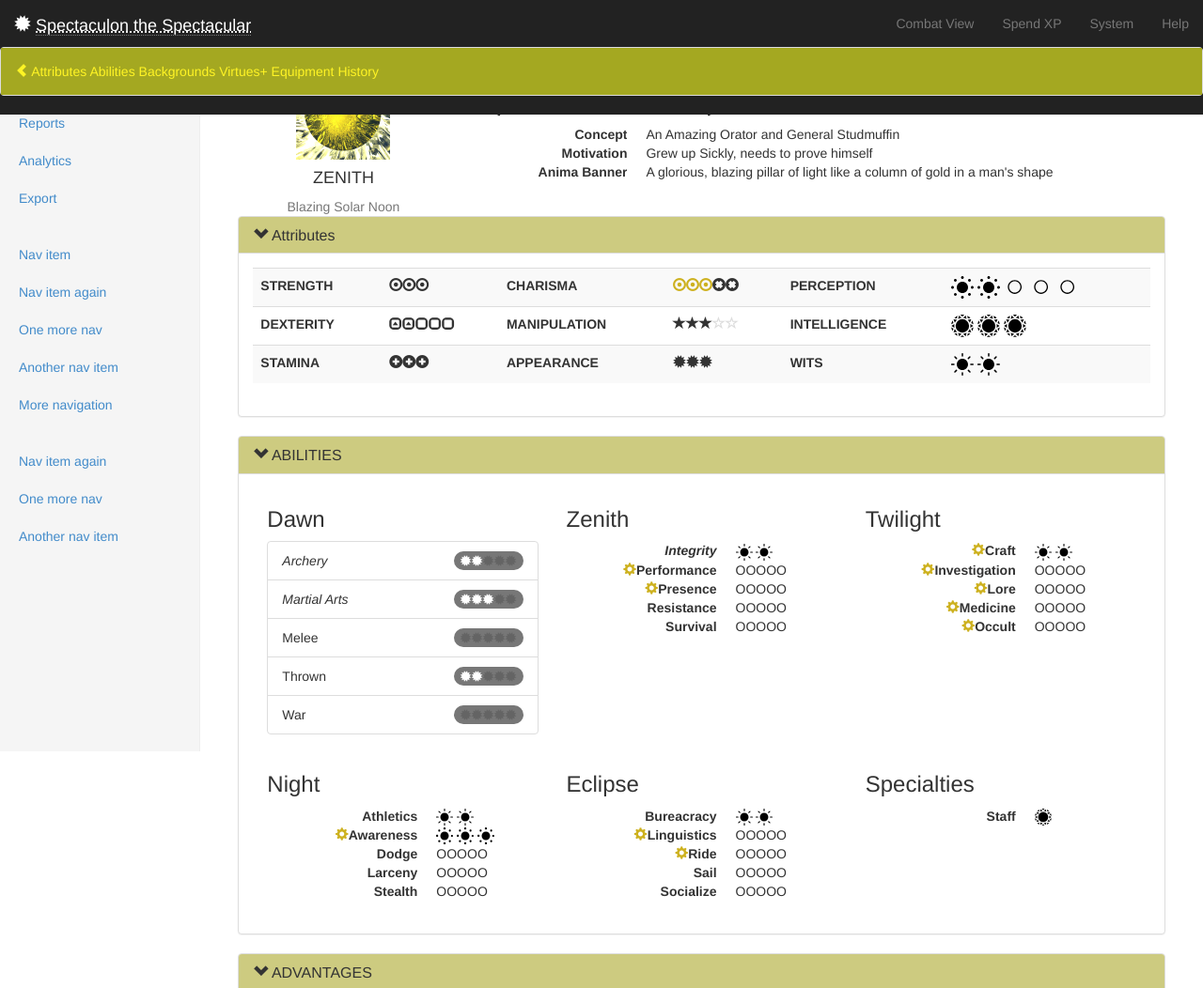
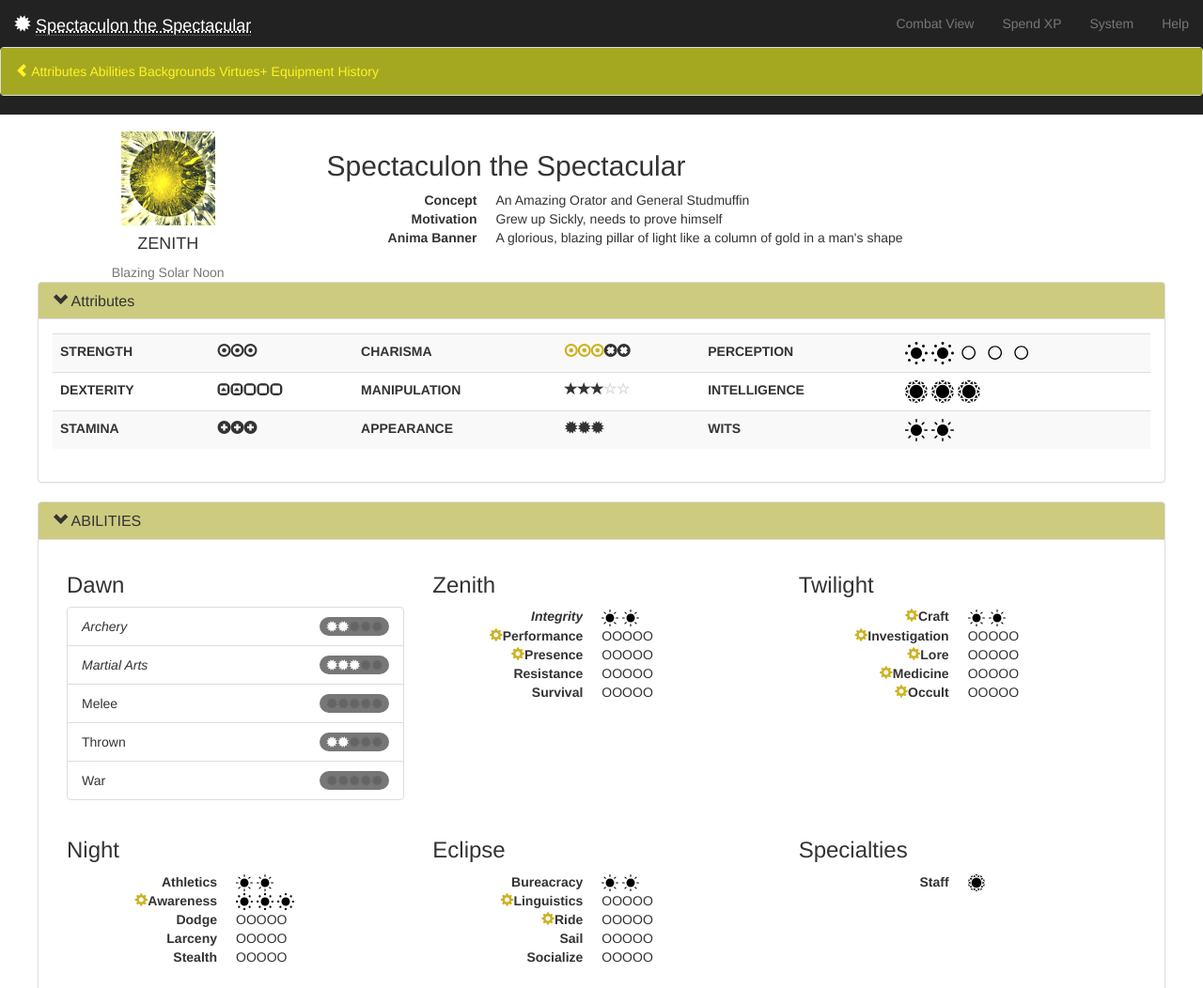
Before and after one commit to redaikidoka/Sistema, a plain HTML site: page index.html in a window 1280 px wide. Shown: the top 1052 px of the page at 94% size. Drawn offline with nearby package versions, Linux system fonts and the light colour scheme; a script that the page names is missing; files whose address does not match are found by name.

Commit message:
futzing around removing the sidebar

```diff
--- a/css/sistema.css
+++ b/css/sistema.css
@@ -1,3 +1,53 @@
+body {
+  min-height: 2000px;
+  padding-top: 120px;
+}
+
+
+
+/* FROM NAVBAR THINGY */
+
+/*
+ * Base structure
+ */
+
+
+
+/*
+ * Global add-ons
+ */
+
+.sub-header {
+  padding-bottom: 10px;
+  border-bottom: 1px solid #eee;
+}
+
+/*
+ * Top navigation
+ * Hide default border to remove 1px line.
+ */
+.navbar-fixed-top {
+  border: 0;
+}
+
+
+/*
+ * Main content
+ */
+
+.main {
+  padding: 20px;
+}
+@media (min-width: 768px) {
+  .main {
+    padding-right: 40px;
+    padding-left: 40px;
+  }
+}
+.main .page-header {
+  margin-top: 0;
+}
+
 
 
 .mote {
--- a/dashboard.css
+++ /dev/null
@@ -1,85 +0,0 @@
-/*
- * Base structure
- */
-
-/* Move down content because we have a fixed navbar that is 50px tall */
-body {
-  padding-top: 50px;
-}
-
-
-/*
- * Global add-ons
- */
-
-.sub-header {
-  padding-bottom: 10px;
-  border-bottom: 1px solid #eee;
-}
-
-/*
- * Top navigation
- * Hide default border to remove 1px line.
- */
-.navbar-fixed-top {
-  border: 0;
-}
-
-/*
- * Sidebar
- */
-
-/* Hide for mobile, show later */
-.sidebar {
-
-}
-@media (min-width: 768px) {
-  .sidebar {
-    position: fixed;
-    top: 51px;
-    bottom: 0;
-    left: 0;
-    z-index: 1000;
-    display: block;
-    padding: 20px;
-    overflow-x: hidden;
-    overflow-y: auto; /* Scrollable contents if viewport is shorter than content. */
-    background-color: #f5f5f5;
-    border-right: 1px solid #eee;
-  }
-}
-
-/* Sidebar navigation */
-.nav-sidebar {
-  margin-right: -21px; /* 20px padding + 1px border */
-  margin-bottom: 20px;
-  margin-left: -20px;
-}
-.nav-sidebar > li > a {
-  padding-right: 20px;
-  padding-left: 20px;
-}
-.nav-sidebar > .active > a,
-.nav-sidebar > .active > a:hover,
-.nav-sidebar > .active > a:focus {
-  color: #fff;
-  background-color: #428bca;
-}
-
-
-/*
- * Main content
- */
-
-.main {
-  padding: 20px;
-}
-@media (min-width: 768px) {
-  .main {
-    padding-right: 40px;
-    padding-left: 40px;
-  }
-}
-.main .page-header {
-  margin-top: 0;
-}
--- a/index.html
+++ b/index.html
@@ -13,9 +13,6 @@
 
     <!-- Bootstrap core CSS -->
     <link href="css/bootstrap.min.css" rel="stylesheet">
-
-    <!-- Custom styles for this template -->
-    <link href="dashboard.css" rel="stylesheet">
 
     <!-- Sistema Styles -->
     <link href="css/sistema.css" rel="stylesheet">
@@ -72,40 +69,9 @@
 
     <section class="container-fluid">
         <div class="row">
-            <nav class="col-sm-3 col-md-2 sidebar ">
-                <ul class="nav nav-sidebar">
-                    <li class="active"><a href="#">Overview</a>
-                    </li>
-                    <li><a href="#">Reports</a>
-                    </li>
-                    <li><a href="#">Analytics</a>
-                    </li>
-                    <li><a href="#">Export</a>
-                    </li>
-                </ul>
-                <ul class="nav nav-sidebar">
-                    <li><a href="">Nav item</a>
-                    </li>
-                    <li><a href="">Nav item again</a>
-                    </li>
-                    <li><a href="">One more nav</a>
-                    </li>
-                    <li><a href="">Another nav item</a>
-                    </li>
-                    <li><a href="">More navigation</a>
-                    </li>
-                </ul>
-                <ul class="nav nav-sidebar">
-                    <li><a href="">Nav item again</a>
-                    </li>
-                    <li><a href="">One more nav</a>
-                    </li>
-                    <li><a href="">Another nav item</a>
-                    </li>
-                </ul>
-            </nav>
+
             <!-- Hiding the left nav right now -->
-            <div class="col-sm-9 col-sm-offset-3 col-md-10 col-md-offset-2 main">
+            <div class="main">
                 <!-- CHARACTER SHEET AREA -->
 
                 <div class="row ">
```
